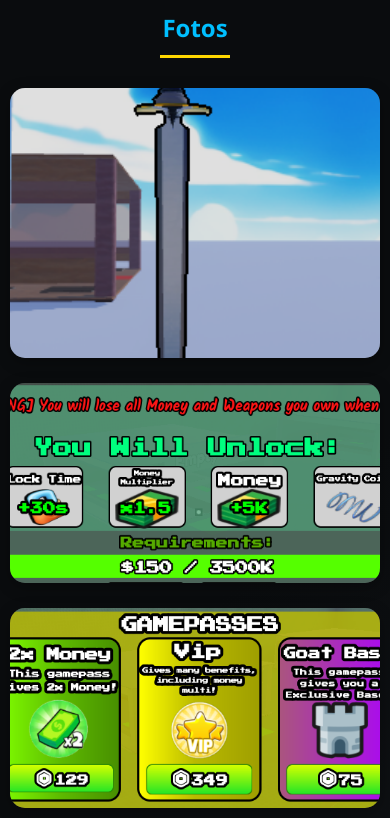
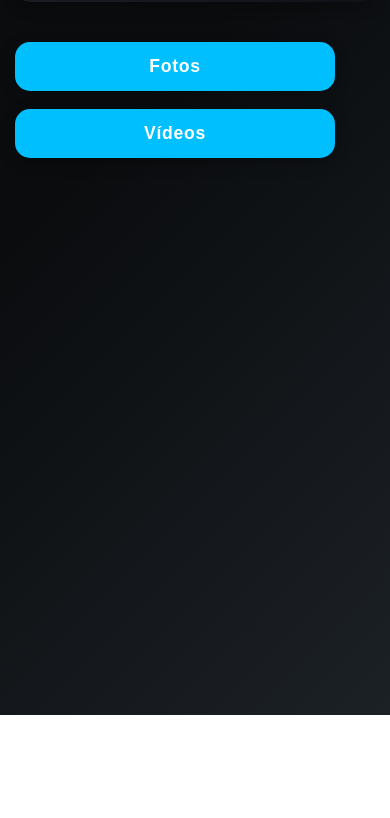
Before and after one commit to sneak-peaks/sneak-peaks.github.io, a plain HTML site: page index.html in a window 390 px wide. Shown: the part 129-947 px from the top of the page. After the commit the page ends 844 px from the top, so only its background shows below. Drawn offline with Linux system fonts and the light colour scheme.

Commit message:
Update index.html

```diff
--- a/index.html
+++ b/index.html
@@ -2,7 +2,7 @@
 <html lang="pt-BR">
 <head>
   <meta charset="UTF-8" />
-  <meta name="viewport" content="width=device-width, initial-scale=1.0" />
+  <meta name="viewport" content="width=device-width, initial-scale=1, maximum-scale=1" />
   <title>Sneak-peaks</title>
   <style>
     :root {
@@ -10,126 +10,94 @@
       --primary-red: #ff2a2a;
       --secondary-gold: #ffd700;
       --dark-gray: #1a1d21;
-      --light-gray: #2c2f33;
       --bg-gradient: linear-gradient(135deg, #0a0c0e 30%, #1c2126 100%);
       --shadow-light: 0 4px 15px rgba(0, 0, 0, 0.3);
       --shadow-hover: 0 8px 25px rgba(0, 191, 255, 0.4);
       --border-radius: 15px;
+      --btn-bg: var(--primary-blue);
+      --btn-hover-bg: #008ccc;
+      --font-family: 'Segoe UI', 'Roboto', Arial, sans-serif;
     }
 
-    * {
+    *, *::before, *::after {
       margin: 0;
       padding: 0;
       box-sizing: border-box;
     }
 
     body {
-      font-family: 'Segoe UI', 'Roboto', Arial, sans-serif;
+      font-family: var(--font-family);
       background: var(--bg-gradient);
       color: #f1f1f1;
       line-height: 1.6;
       overflow-x: hidden;
+      -webkit-font-smoothing: antialiased;
+      -moz-osx-font-smoothing: grayscale;
+      min-height: 100vh;
+      display: flex;
+      flex-direction: column;
+      align-items: center;
+      padding: 20px 15px 40px 15px;
+      text-align: center;
     }
 
     header {
       background: linear-gradient(90deg, var(--dark-gray), #0f1318);
       padding: 30px 20px;
-      text-align: center;
       box-shadow: var(--shadow-light);
-      position: relative;
+      border-radius: var(--border-radius);
+      width: 100%;
+      max-width: 1400px;
       animation: fadeIn 1s ease-in-out;
+      user-select: none;
+      margin-bottom: 40px;
     }
 
     h1 {
-      font-size: 3em;
+      font-size: 3rem;
       color: var(--secondary-gold);
       text-transform: uppercase;
       letter-spacing: 2px;
       text-shadow: 0 0 10px rgba(255, 215, 0, 0.7);
-      margin-bottom: 10px;
+      margin-bottom: 0;
     }
 
-    .content {
-      max-width: 1400px;
-      margin: 40px auto;
-      padding: 20px;
+    .button-container {
+      display: flex;
+      justify-content: center;
+      gap: 25px;
+      flex-wrap: wrap;
+      max-width: 400px;
+      width: 100%;
     }
 
-    .section-title {
-      color: var(--primary-blue);
-      font-size: 2.5em;
-      text-align: center;
-      margin-bottom: 30px;
-      position: relative;
-      padding-bottom: 10px;
+    button {
+      background-color: var(--btn-bg);
+      border: none;
+      color: white;
+      padding: 16px 32px;
+      font-size: 1.25rem;
+      border-radius: var(--border-radius);
+      cursor: pointer;
+      box-shadow: var(--shadow-light);
+      transition: background-color 0.3s ease, box-shadow 0.3s ease, transform 0.2s ease;
+      min-width: 140px;
+      font-weight: 700;
+      letter-spacing: 0.04em;
+      user-select: none;
     }
 
-    .section-title::after {
-      content: '';
-      position: absolute;
-      bottom: 0;
-      left: 50%;
-      transform: translateX(-50%);
-      width: 50px;
-      height: 3px;
-      background: var(--secondary-gold);
-      animation: pulse 2s infinite;
+    button:hover,
+    button:focus {
+      background-color: var(--btn-hover-bg);
+      box-shadow: var(--shadow-hover);
+      transform: translateY(-3px);
+      outline: none;
     }
 
-    .gallery {
-      display: flex;
-      flex-wrap: wrap;
-      gap: 25px;
-      justify-content: center;
-    }
-
-    .gallery-item {
-      background: var(--light-gray);
-      border-radius: var(--border-radius);
-      overflow: hidden;
+    button:active {
+      transform: translateY(0);
       box-shadow: var(--shadow-light);
-      transition: transform 0.4s ease, box-shadow 0.4s ease;
-      position: relative;
-      flex: 0 0 calc(25% - 18.75px);
-    }
-
-    .gallery-item:hover {
-      transform: translateY(-10px) scale(1.05);
-      box-shadow: var(--shadow-hover);
-    }
-
-    .gallery-item img {
-      width: 100%;
-      display: block;
-      transition: opacity 0.3s ease;
-      object-fit: cover;
-    }
-
-    .gallery-item::before {
-      content: '';
-      position: absolute;
-      top: 0;
-      left: 0;
-      width: 100%;
-      height: 100%;
-      background: linear-gradient(45deg, rgba(0, 191, 255, 0.1), rgba(255, 42, 42, 0.1));
-      z-index: 1;
-      opacity: 0;
-      transition: opacity 0.4s ease;
-    }
-
-    .gallery-item:hover::before {
-      opacity: 1;
-    }
-
-    .gallery-item img[src="sneak.png"] {
-      height: 380px;
-    }
-
-    .gallery-item img:not([src="sneak.png"]) {
-      width: 110%;
-      height: 200px;
-      transform: translateX(-5%);
     }
 
     @keyframes fadeIn {
@@ -137,34 +105,22 @@
       to { opacity: 1; }
     }
 
-    @keyframes pulse {
-      0% { width: 50px; }
-      50% { width: 70px; }
-      100% { width: 50px; }
-    }
-
-    @media (max-width: 1024px) {
-      h1 { font-size: 2.5em; }
-      .section-title { font-size: 2em; }
-      .gallery-item { flex: 0 0 calc(33.33% - 16.67px); }
-      .gallery-item img[src="sneak.png"] { height: 340px; }
-    }
-
-    @media (max-width: 768px) {
-      h1 { font-size: 2em; }
-      .section-title { font-size: 1.8em; }
-      .gallery-item { flex: 0 0 calc(50% - 12.5px); }
-      .gallery-item img[src="sneak.png"] { height: 300px; }
-      .content { margin: 30px auto; }
-    }
-
     @media (max-width: 480px) {
-      h1 { font-size: 1.5em; }
-      .section-title { font-size: 1.5em; }
-      .gallery { flex-direction: column; }
-      .gallery-item { flex: 0 0 100%; }
-      .gallery-item img[src="sneak.png"] { height: 270px; }
-      .content { padding: 10px; margin: 20px auto; }
+      h1 {
+        font-size: 2rem;
+      }
+      .button-container {
+        flex-direction: column;
+        gap: 18px;
+        max-width: 100%;
+      }
+      button {
+        width: 100%;
+        max-width: 320px;
+        font-size: 1.1rem;
+        padding: 14px 20px;
+        min-width: unset;
+      }
     }
   </style>
 </head>
@@ -173,23 +129,22 @@
     <h1>Sneak-peaks</h1>
   </header>
 
-  <div class="content">
-    <section class="photos">
-      <h2 class="section-title">Fotos</h2>
-      <div class="gallery">
-        <div class="gallery-item"><img src="sneak.png" alt="Sneak Peak Sneak"></div>
-        <div class="gallery-item"><img src="ui1.png" alt="Sneak Peak UI 1"></div>
-        <div class="gallery-item"><img src="ui2.png" alt="Sneak Peak UI 2"></div>
-        <div class="gallery-item"><img src="Diogo.png" alt="Sneak Peak Diogo"></div>
-        <div class="gallery-item"><img src="Espada.png" alt="Sneak Peak Espada"></div>
-        <div class="gallery-item"><img src="Imagem15.png" alt="Sneak Peak Imagem 15"></div>
-        <div class="gallery-item"><img src="Imagem33.png" alt="Sneak Peak Imagem 33"></div>
-        <div class="gallery-item"><img src="Imagem4.png" alt="Sneak Peak Imagem 4"></div>
-        <div class="gallery-item"><img src="Modric.png" alt="Sneak Peak Modric"></div>
-        <div class="gallery-item"><img src="Sla.png" alt="Sneak Peak Sla"></div>
-        <div class="gallery-item"><img src="image.png" alt="Sneak Peak Image"></div>
-      </div>
-    </section>
+  <div class="button-container">
+    <button id="btn-fotos" aria-label="Ir para fotos TikTok">Fotos</button>
+    <button id="btn-videos" aria-label="Ir para vídeos YouTube">Vídeos</button>
   </div>
+
+  <script>
+    const btnFotos = document.getElementById('btn-fotos');
+    const btnVideos = document.getElementById('btn-videos');
+
+    btnFotos.addEventListener('click', () => {
+      window.open('https://tiktok.com/@sneakpeaks6', '_blank', 'noopener,noreferrer');
+    });
+
+    btnVideos.addEventListener('click', () => {
+      window.open('https://www.youtube.com/@SlaEgegd', '_blank', 'noopener,noreferrer');
+    });
+  </script>
 </body>
 </html>
```
